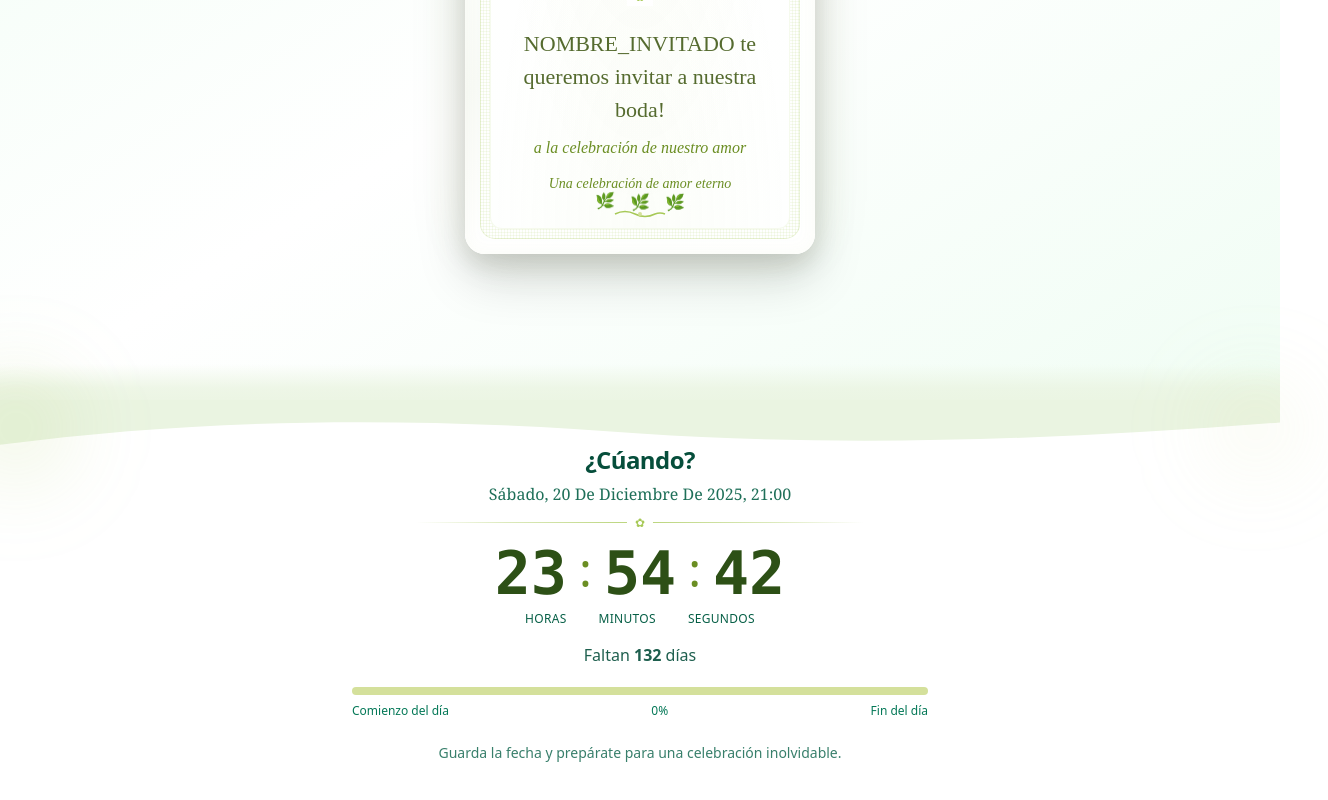
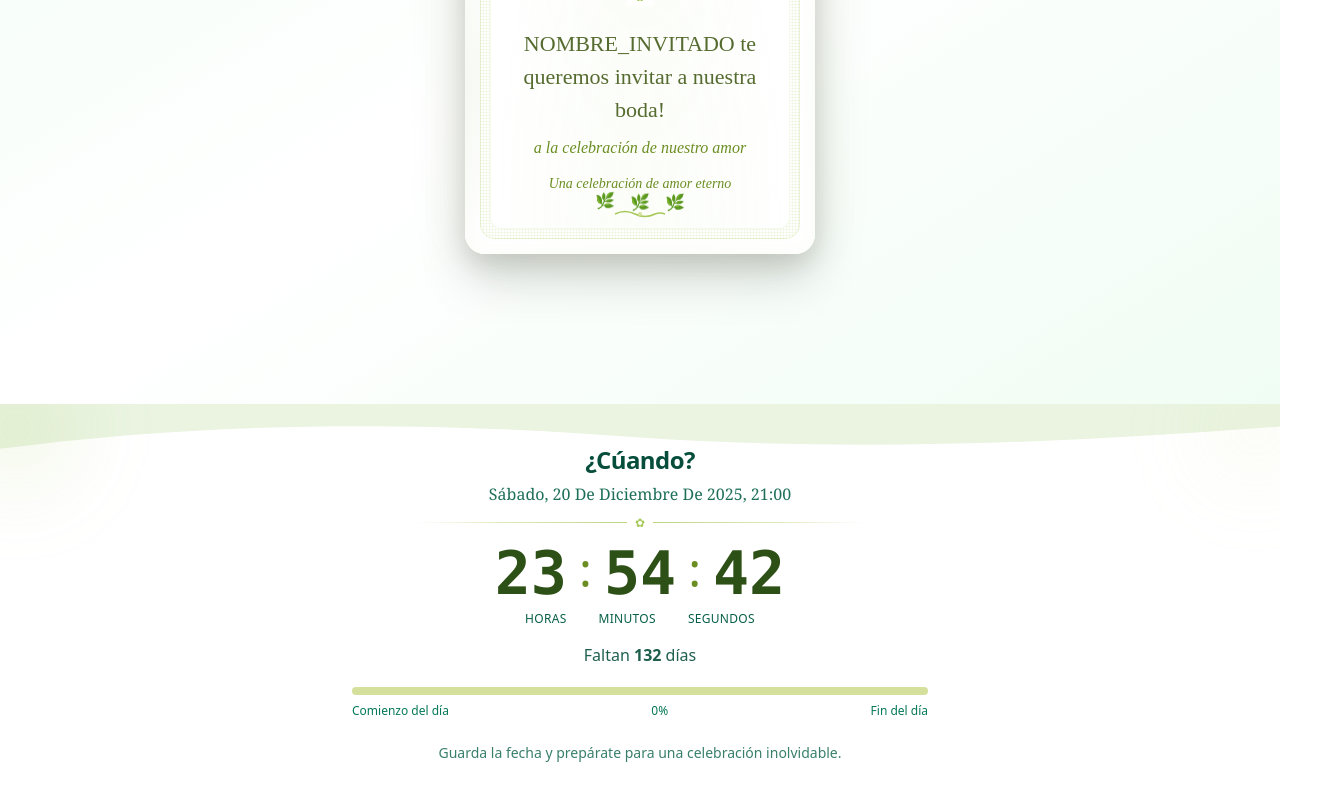
Before and after one commit to cerciber/invitation, a Next.js app: page / in a window 1280 px wide. Shown: the part 396-1196 px from the top of the page, 1328 px wide, since content can reach past the window. Built offline with nearby package versions, Linux system fonts and the light colour scheme.

Commit message:
fix: repair drag

```diff
--- a/src/components/sections/CountdownSection.tsx
+++ b/src/components/sections/CountdownSection.tsx
@@ -67,9 +67,12 @@ export function CountdownSection() {
   // Diseño sin tarjetas: tipografía protagonista y separadores sutiles
 
   return (
-    <section className="relative px-5 py-10">
+    <section
+      className="relative px-5 py-10 overflow-hidden overscroll-contain"
+      style={{ touchAction: 'pan-y' }}
+    >
       {/* Curva superior suave */}
-      <div className="absolute -top-1 left-0 w-full" aria-hidden>
+      <div className="absolute top-0 left-0 w-full" aria-hidden>
         <svg className="w-full h-10 sm:h-14" viewBox="0 0 1440 100" preserveAspectRatio="none">
           <path d="M0,80 C240,30 480,30 720,60 C960,85 1200,70 1440,40 L1440,0 L0,0 Z" fill="#eaf4e1" />
         </svg>
```
